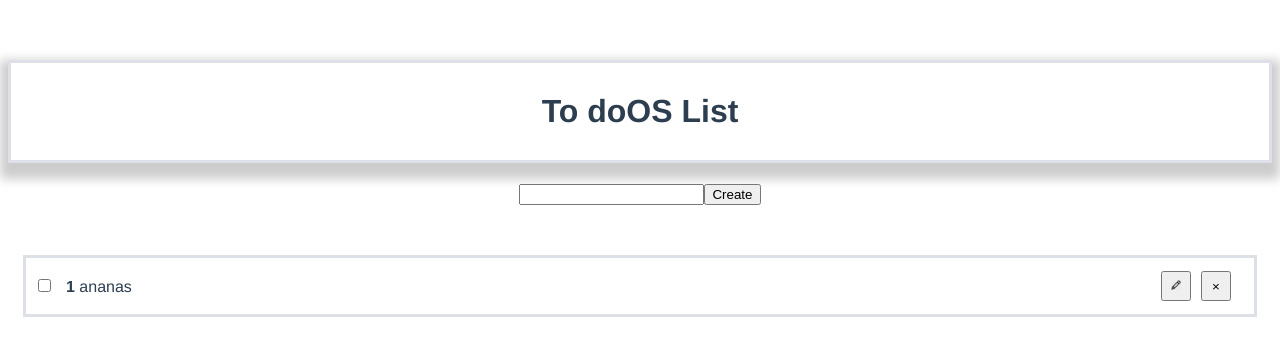
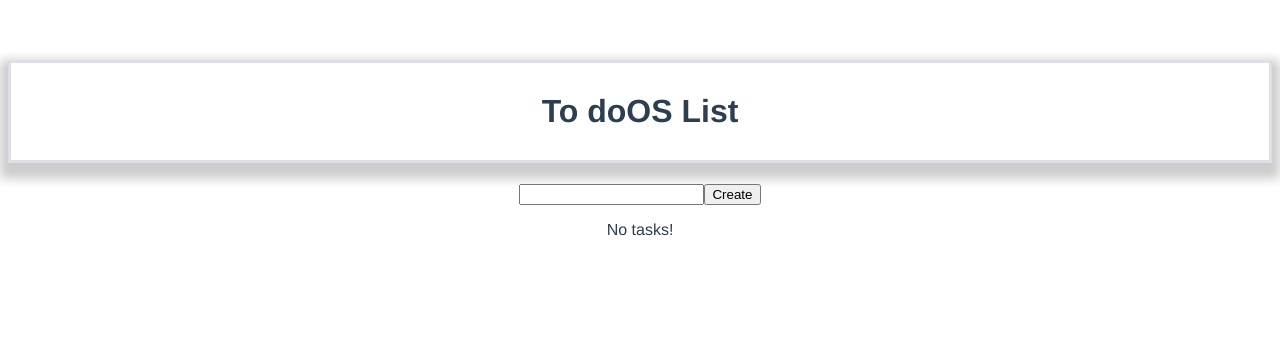
Before and after one commit to Dangeronika/Vue-testwork, a Vue app: page / in a window 1280 px wide. Shown: the top 356 px of the page. Built offline with nearby package versions, Linux system fonts and the light colour scheme.

Commit message:
Make massive without tasks, repair Addtask method

```diff
--- a/src/App.vue
+++ b/src/App.vue
@@ -19,7 +19,6 @@ export default {
   data() {
     return {
       tasks: [
-        {id: 1, title: 'ananas', completed:false, rename:false},
       ],
     }
   },
--- a/src/components/addTodotask.vue
+++ b/src/components/addTodotask.vue
@@ -21,7 +21,7 @@ export default {
           rename: false,
         }
         this.$emit('add-todo', newTodo);
-        this.title = ''
+        this.taskName = ''
       }
     }
   }
```
